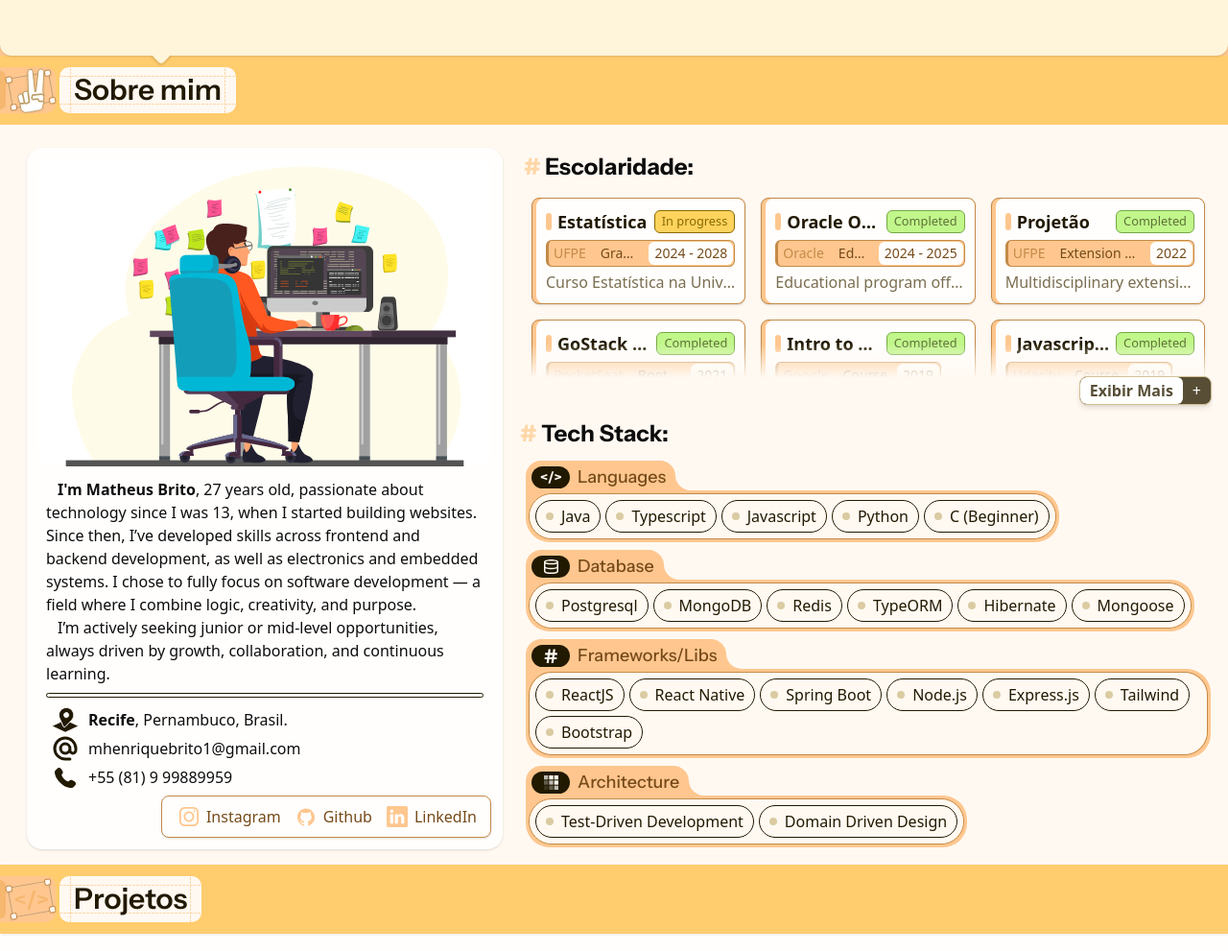
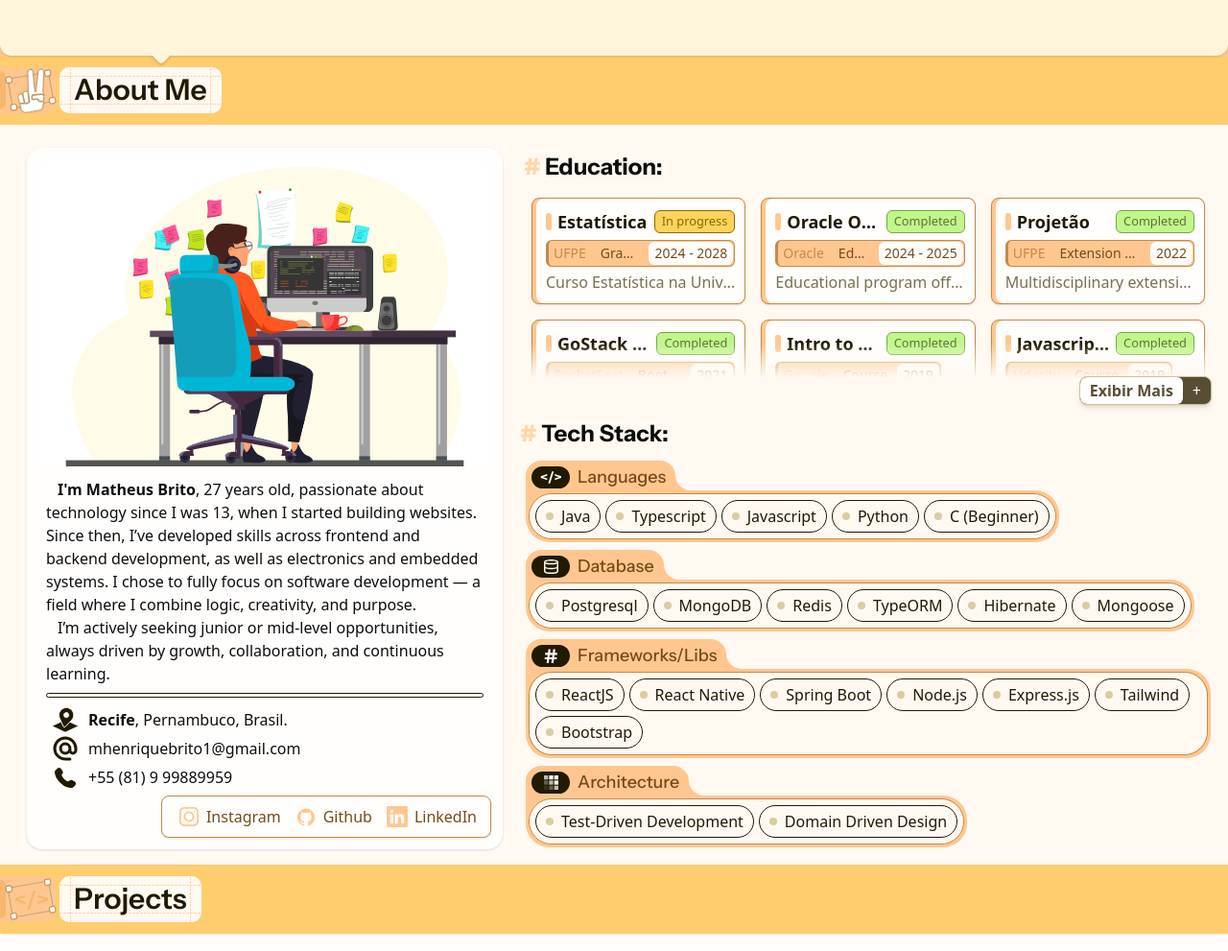
Before and after one commit to brit0dev/portfolio, a React (Vite) app: page / in a window 1280 px wide. Shown: the part 670-1661 px from the top of the page at 96% size. Built offline with nearby package versions, Linux system fonts and the light colour scheme.

Commit message:
refactor(i18n): translate section titles to English
- Translates the titles of the 'About Me,' 'Education,' and 'Projects' sections from Portuguese to English.
- Ensures consistency in language across the portfolio.

```diff
--- a/src/components/pages/AboutMe/Education/index.tsx
+++ b/src/components/pages/AboutMe/Education/index.tsx
@@ -13,7 +13,7 @@
   return (
     <div>
       <h3 className="font-bold text-2xl mb-2 font-instrument">
-        <span className="text-orange-200">#</span> Escolaridade:
+        <span className="text-orange-200">#</span> Education:
       </h3>
       <div className="relative max-h-58 overflow-hidden">
         <div className="grid grid-cols-1 sm:grid-cols-2 lg:grid-cols-3 3xl:grid-cols-4 gap-4 p-1 xs:p-2">
--- a/src/pages/AboutMe/index.tsx
+++ b/src/pages/AboutMe/index.tsx
@@ -24,7 +24,7 @@
         icon={{SVGComp: HandIcon, offSet: {top: '25%'}}}
         dashed
       >
-        Sobre mim
+        About Me
       </SectionHeader>
       <div className="md:max-w-220 lg:max-w-285 xl:max-w-full m-auto grid grid-cols-1 xl:grid-cols-[minmax(33rem,37%)_1fr] md:grid-rows-[repeat(3,auto)] items-start pt-4 xs:pt-6 pb-3 px-1 xs:px-3 2xl:px-6 max-xl:gap-y-5 gap-0.5 2xl:gap-x-2.5">
         <div
--- a/src/pages/Projects/index.tsx
+++ b/src/pages/Projects/index.tsx
@@ -31,10 +31,10 @@
         icon={{SVGComp: CodeIcon, offSet: {left: '1px'}}}
         isShadow
       >
-        Projetos
+        Projects
       </SectionHeader>
       <div className="grid bg-background-light grid-cols-1 sm:grid-cols-2 lg:grid-cols-3 xl:grid-cols-4 gap-4 md:gap-5 py-5 px-3 xs:px-5 md:px-7 ">
-        {projects.map(project => (
+        {projects.map((project) => (
           <ProjectCard
             key={project.title}
             onCardClick={handleOpenModal}
```
